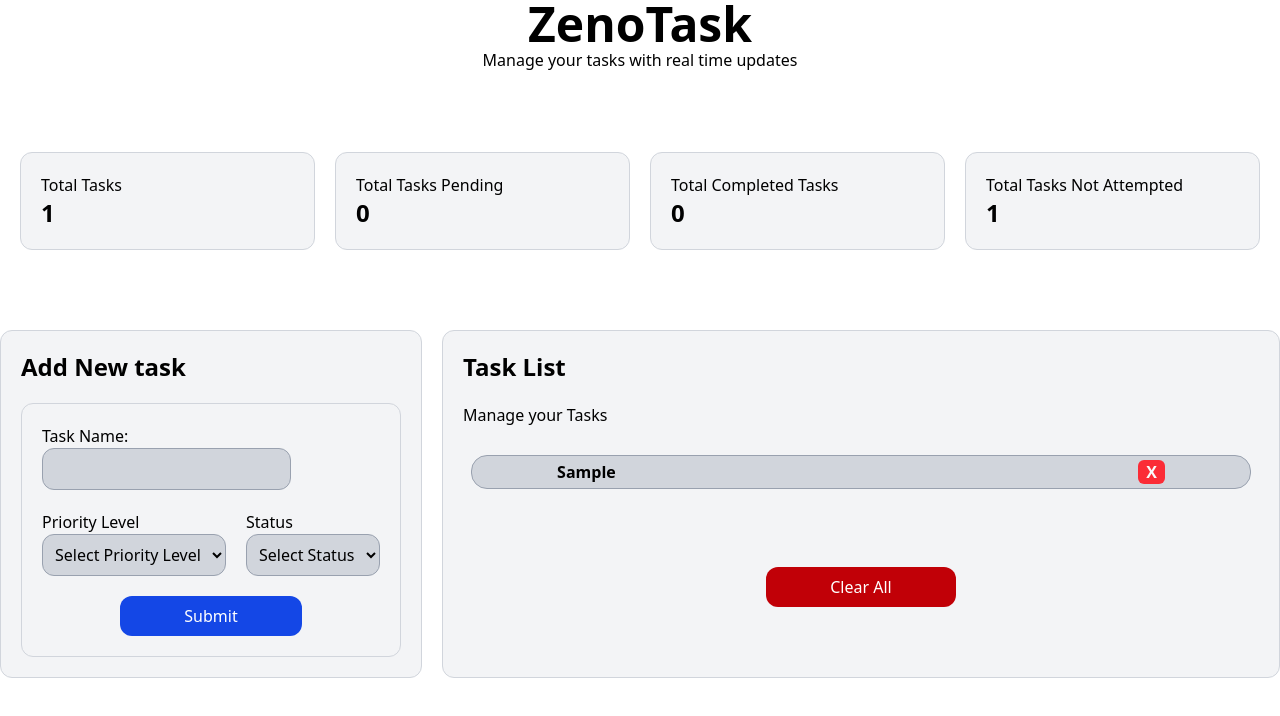
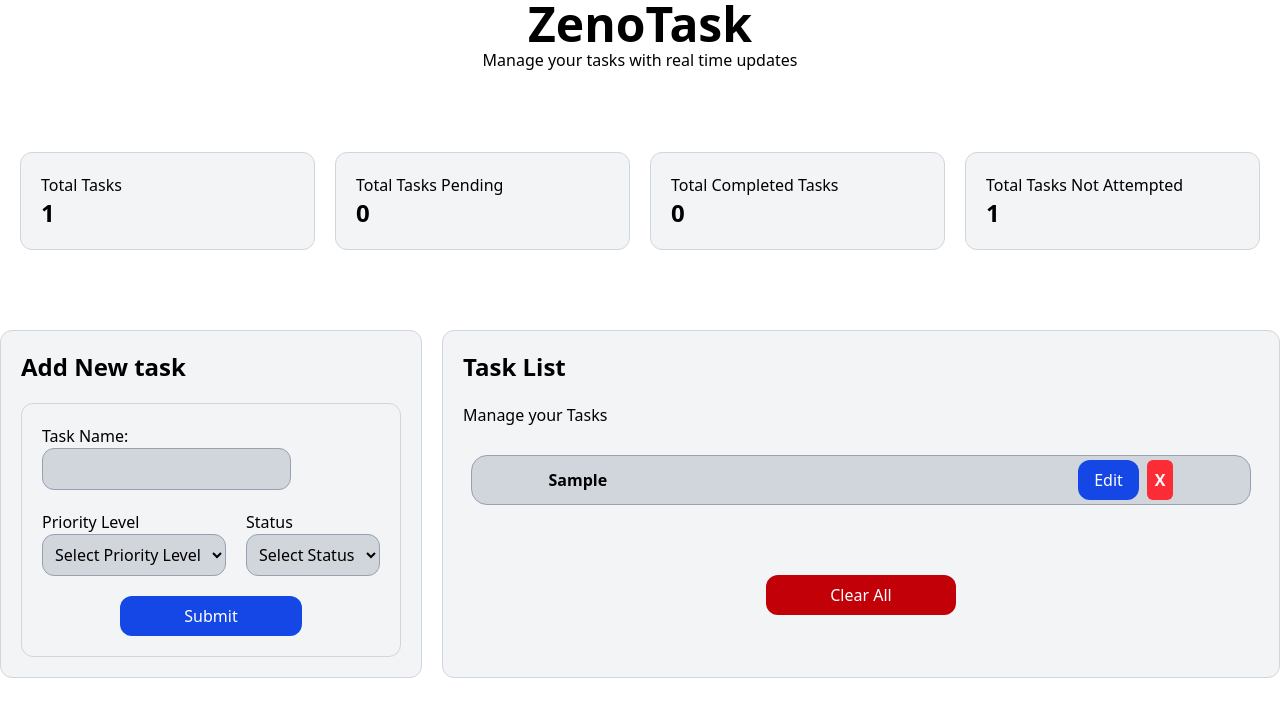
Before and after one commit to Phoenix-Domain/ZenoTask, a React (Vite) app: page / in a window 1280 px wide. Both pictures are taken after typing "Sample" into the empty fields and a click on the button "Submit". Shown: the top 716 px of the page. Built offline with nearby package versions, Linux system fonts and the light colour scheme.

Commit message:
feat: Add edit button

```diff
--- a/src/components/common/TaskDisplay.tsx
+++ b/src/components/common/TaskDisplay.tsx
@@ -19,7 +19,7 @@ function TaskDisplay({tasks, handleDelete}: TaskDisplayProps){
                     <p>No Tasks Yet.</p>
                     <h3>Fill form to add Task</h3>
                 </article> : tasks.map(task => (
-                    <article key={task.id} className='flex justify-around m-2 border border-gray-400 gap-5 py-1 px-2 rounded-2xl bg-gray-300'>
+                    <article key={task.id} className='flex justify-around m-2 border border-gray-400 gap-5 py-1 px-2 rounded-2xl bg-gray-300 items-center'>
                         <p className='font-bold'>
                             {task.title}
                         </p>
@@ -30,11 +30,17 @@ function TaskDisplay({tasks, handleDelete}: TaskDisplayProps){
                             {task.status}
                         </p>
 
-                        <button className='font-bold text-gray-50 bg-red-500 px-2 rounded-md' onClick={() => {
-                            handleDelete(task.id)
-                        }}>
-                            X
-                        </button>
+                        <article className='flex gap-2 justify-between'>
+                            <button  className='bg-blue-700 text-white w-fit px-4 py-2 m-auto rounded-xl'>
+                                Edit
+                            </button>
+
+                            <button className='font-bold text-gray-50 bg-red-500 px-2 rounded-md' onClick={() => {
+                                handleDelete(task.id)
+                            }}>
+                                X
+                            </button>
+                        </article>
                     </article>
                 ))
             }
```
